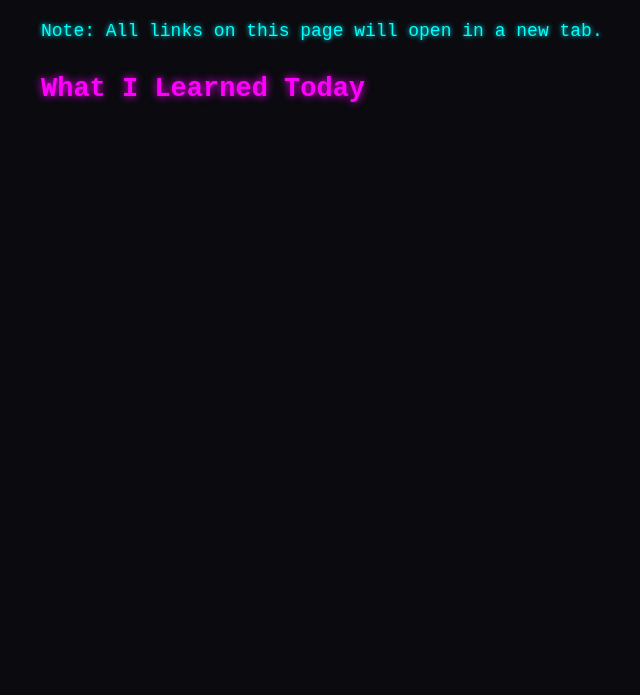
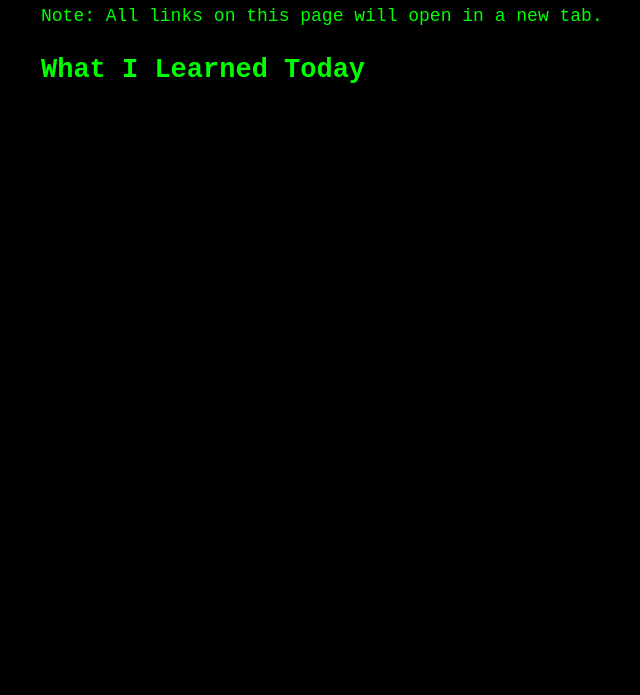
Before and after one commit to kniquet/kniquet.github.io, a plain HTML site: page index.html in a window 1280 px wide. Shown: the part 105-800 px from the top of the page, without its empty margins (274-914 px from the left). Drawn offline with Linux system fonts and the light colour scheme.

Commit message:
updated colors

```diff
--- a/index.html
+++ b/index.html
@@ -10,26 +10,20 @@
             max-width: 650px;
             line-height: 1.6;
             font-size: 18px;
-            color: #0ff;
+            color: #0f0;
             padding: 0 10px;
             font-family: 'Courier New', monospace;
-            background: #0a0a0f;
-            text-shadow: 0 0 5px #0ff;
+            background: #000;
         }
         h1, h2, h3 {
-            color: #f0f;
-            text-shadow: 0 0 8px #f0f;
+            line-height: 1.2;
+            color: #0f0;
         }
         code {
             background: #111;
             padding: 2px 4px;
-            border: 1px solid #0ff;
         }
-        ::selection {
-            background: #f0f;
-            color: #000;
-        }
-     </style>
+    </style>
 </head>
 <body>
     <h1>kniquet | Senior Developer </h1>
```
